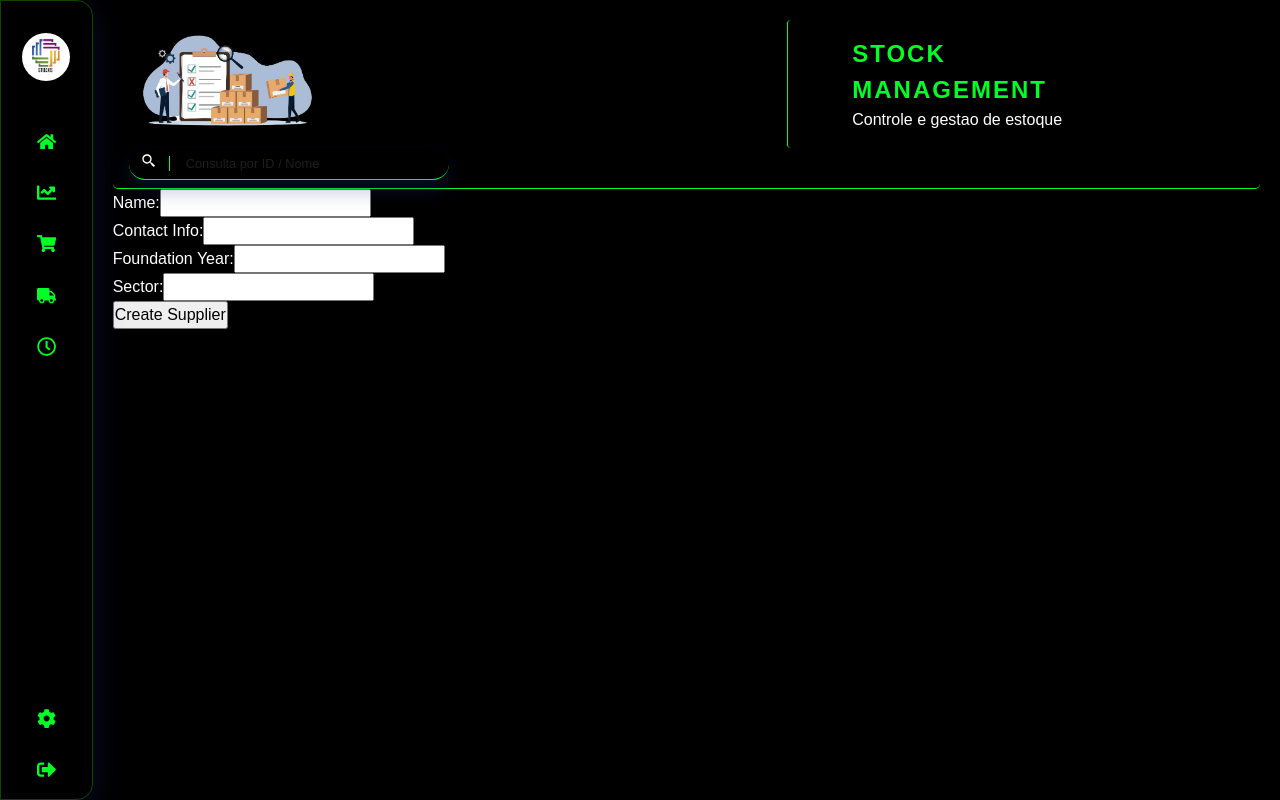
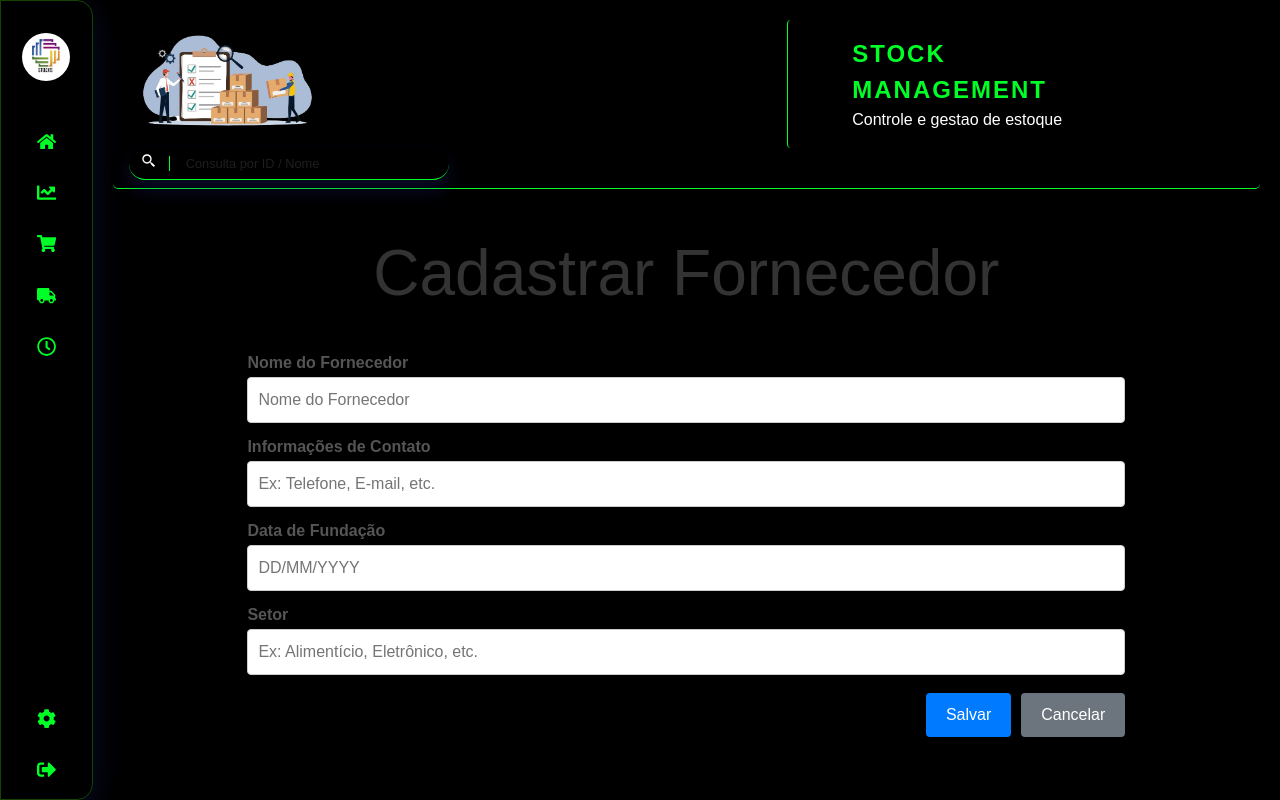
Before and after one commit to cauerg44/stock-management, a React (Vite) app in the folder FrontEnd/EPR-Estoque/: page /suppliers/new in a window 1280 px wide. Built offline with nearby package versions, Linux system fonts and the light colour scheme; a web font is replaced by a local one.

Commit message:
chore: Update category form styling and add header component

```diff
--- a/FrontEnd/EPR-Estoque/package.json
+++ b/FrontEnd/EPR-Estoque/package.json
@@ -10,6 +10,7 @@
     "preview": "vite preview"
   },
   "dependencies": {
+    "@fortawesome/fontawesome-free": "^6.5.2",
     "axios": "^1.7.2",
     "react": "^18.2.0",
     "react-dom": "^18.2.0",
--- a/FrontEnd/EPR-Estoque/src/components/category.jsx
+++ b/FrontEnd/EPR-Estoque/src/components/category.jsx
@@ -1,6 +1,15 @@
-// src/components/CategoryForm.jsx
+// Import Bibliotecas
 import React, { useState } from 'react';
+
+// Import CSS
+import '../style/forms.css';
+import '../style/category.css';
+
+// Import API
 import { createCategory } from '../API/api.jsx';
+
+// Import Componentes
+import Header from './header.jsx';
 
 const Category = () => {
     const [name, setName] = useState('');
@@ -17,17 +26,27 @@ const Category = () => {
     };
 
     return (
+        <>
+            <Header />
+            <div className="form-container">
+                <h2>Cadastrar Categoria</h2>
                 <form onSubmit={handleSubmit}>
-            <div>
-                <label>Category Name:</label>
+                    <div className="form-group">
+                        <label htmlFor="name">Nome da Categoria</label>
                         <input
                             type="text"
+                            id="name"
                             value={name}
                             onChange={(e) => setName(e.target.value)}
                         />
                     </div>
-            <button type="submit">Create Category</button>
+                    <div className="form-actions">
+                        <button type="submit" className="btn-primary">Salvar</button>
+                        <button type="button" className="btn-secondary">Cancelar</button>
+                    </div>
                 </form>
+            </div>
+        </>
     );
 };
 
--- a/FrontEnd/EPR-Estoque/src/components/menu.jsx
+++ b/FrontEnd/EPR-Estoque/src/components/menu.jsx
@@ -43,7 +43,7 @@ const menu = () => {
                 <Icon to="" icon={<FaChartLine />} title="Gráficos" /> {/* page Reports */}
                 <Icon to="/products/new" icon={<FaShoppingCart />} title="Produtos" /> {/* page Products */}
                 <Icon to="/suppliers/new" icon={< FaTruck />} title="Fornecedor" /> {/* page Wallet */}
-                <Icon to="#" icon={<FaRegClock />} title="Histórico" /> {/* page History */}
+                <Icon to="/categories/new" icon={<FaRegClock />} title="Histórico" /> {/* page History */}
             </ul>
             <ul className="lasttMenu">
                 <Icon to="#" icon={<FaCog />} title="Configurações" /> {/* page Settings */}
--- a/FrontEnd/EPR-Estoque/src/pages/product.jsx
+++ b/FrontEnd/EPR-Estoque/src/pages/product.jsx
@@ -1,6 +1,18 @@
+// Import Bibliotecas
 import React, { useState, useEffect } from 'react';
+import { Link } from 'react-router-dom';
+
+// Import API
+import { createProduct, getCategories, getSuppliers } from '../API/api';
+
+// Import CSS
+import '../style/forms.css';
+
+// Import icons, img assets
+import { BsPlusLg } from "react-icons/bs";
+
+// Import Componentes
 import Header from '../components/header';
-import { createProduct, getCategories, getSuppliers } from '../API/api';
 
 const Product = () => {
     const [name, setName] = useState('');
@@ -9,9 +21,22 @@ const Product = () => {
     const [rating, setRating] = useState('');
     const [description, setDescription] = useState('');
     const [supplierId, setSupplierId] = useState('');
-    const [categoryId, setCategoryId] = useState('');
+    const [categoryId, setCategoryId] = useState([]);
     const [categories, setCategories] = useState([]);
     const [suppliers, setSuppliers] = useState([]);
+
+    const handlePriceChange = (e) => {
+        const value = e.target.value;
+        const formattedValue = formatPrice(value);
+        setPrice(formattedValue);
+    };
+
+    const formatPrice = (value) => {
+        const cleanedValue = value.replace(/\D/g, ""); // Remove tudo que não for dígito
+        const options = { style: "currency", currency: "BRL" };
+        const formatted = new Intl.NumberFormat("pt-BR", options).format(cleanedValue / 100);
+        return formatted;
+    };
 
     useEffect(() => {
         const fetchData = async () => {
@@ -31,14 +56,15 @@ const Product = () => {
     const handleSubmit = async (event) => {
         event.preventDefault();
         try {
+            const numericPrice = parseFloat(price.replace(/[^\d,]/g, '').replace(',', '.'));
             await createProduct({
                 name,
-                price: parseFloat(price),
+                price: numericPrice,
                 manufactureDate,
                 rating,
                 description,
                 supplier: { id: supplierId },
-                categories: [{ id: categoryId }],
+                categories: categoryId.map(id => ({ id })),
             });
             alert('Product created successfully');
         } catch (error) {
@@ -48,75 +74,108 @@ const Product = () => {
     };
 
     return (
+        <>
+            <Header />
+            <div className="form-container">
+                <h2>Cadastrar Produto</h2>
                 <form onSubmit={handleSubmit}>
-            <Header />
-            <div>
-                <label>Name:</label>
+                    <div className="form-group">
+                        <label htmlFor="name">Nome do Produto</label>
                         <input
                             type="text"
+                            id="name"
                             value={name}
                             onChange={(e) => setName(e.target.value)}
+                            placeholder='Nome do Produto'
                         />
                     </div>
-            <div>
-                <label>Price:</label>
+                    <div className="form-group">
+                        <label htmlFor="price">Preço</label>
                         <input
-                    type="number"
+                            type="text"
+                            id="price"
                             value={price}
-                    onChange={(e) => setPrice(e.target.value)}
+                            onChange={handlePriceChange}
+                            placeholder="R$ 0,00"
                         />
                     </div>
-            <div>
-                <label>Manufacture Date:</label>
+                    <div className="form-group">
+                        <label htmlFor="manufactureDate">Data de Fabricação</label>
                         <input
                             type="date"
+                            id="manufactureDate"
                             value={manufactureDate}
                             onChange={(e) => setManufactureDate(e.target.value)}
+                            placeholder='Data de Fabricação'
                         />
                     </div>
-            <div>
-                <label>Rating:</label>
+                    <div className="form-group">
+                        <label htmlFor="rating">Classificação</label>
                         <input
                             type="text"
+                            id="rating"
                             value={rating}
                             onChange={(e) => setRating(e.target.value)}
+                            placeholder='Classificação'
                         />
                     </div>
-            <div>
-                <label>Description:</label>
+                    <div className="form-group">
+                        <label htmlFor="description">Descrição</label>
                         <textarea
+                            id="description"
                             value={description}
                             onChange={(e) => setDescription(e.target.value)}
+                            placeholder='Descrição do Produto'
                         />
                     </div>
-            <div>
-                <label>Supplier:</label>
+                    <div className="form-group">
+                        <label htmlFor="supplierId">Fornecedor</label>
                         <select
+                            id="supplierId"
                             value={supplierId}
                             onChange={(e) => setSupplierId(e.target.value)}
                         >
+                            <option value="">Selecione um fornecedor</option>
                             {suppliers.map((supplier) => (
                                 <option key={supplier.id} value={supplier.id}>
-                            {supplier.name}
+                                    {supplier.id} - {supplier.name}
                                 </option>
                             ))}
                         </select>
                     </div>
-            <div>
-                <label>Category:</label>
+
+                    <div className="form-group">
+                        <label htmlFor="categoryId">Categoria</label>
+                        <div className="category-input">
                             <select
+                                id="categoryId"
+                                multiple  // para permitir seleção múltipla
                                 value={categoryId}
-                    onChange={(e) => setCategoryId(e.target.value)}
+                                onChange={(e) => {
+                                    const selectedOptions = Array.from(e.target.selectedOptions, option => option.value);
+                                    setCategoryId(selectedOptions);
+                                }}
                             >
+                                <option value="">Selecione uma categoria</option>
                                 {categories.map((category) => (
                                     <option key={category.id} value={category.id}>
-                            {category.name}
+                                        {category.id} - {category.name}
                                     </option>
                                 ))}
                             </select>
+                            <Link to="/categories" className="add-category-link">
+                                <BsPlusLg className="add-category-icon" /> Categoria
+                            </Link>
                         </div>
-            <button type="submit">Create Product</button>
+                    </div>
+
+                    <div className="form-actions">
+                        <button type="submit" className="btn-primary">Salvar</button>
+                        <button type="button" className="btn-secondary">Cancelar</button>
+                    </div>
                 </form>
+            </div>
+        </>
     );
 };
 
--- a/FrontEnd/EPR-Estoque/src/pages/suppplier.jsx
+++ b/FrontEnd/EPR-Estoque/src/pages/suppplier.jsx
@@ -1,5 +1,13 @@
+// Import Bibliotecas
 import React, { useState } from 'react';
+
+// Import API
 import { createSupplier } from '../API/api';
+
+// Import CSS
+import '../style/forms.css';
+
+// Import Componentes
 import Headers from '../components/header.jsx';
 
 const Supplier = () => {
@@ -10,8 +18,9 @@ const Supplier = () => {
 
     const handleSubmit = async (event) => {
         event.preventDefault();
+        const formattedDate = manufactureDate.split('-').reverse().join('/'); // Formato YYYY-MM-DD para DD/MM/YYYY
         try {
-            await createSupplier({ name, contactInfo, foundationYear, sector });
+            await createSupplier({ name, manufactureDate: formattedDate, contactInfo, foundationYear, sector });
             alert('Supplier created successfully');
         } catch (error) {
             console.error('Error creating supplier:', error);
@@ -19,43 +28,71 @@ const Supplier = () => {
         }
     };
 
+    const handleDateChange = (e) => {
+        // Validação básica para manter o formato DD/MM/YYYY
+        const inputDate = e.target.value;
+        // Verifica se a data está no formato DD/MM/YYYY usando uma expressão regular
+        if (/^\d{2}\/\d{2}\/\d{4}$/.test(inputDate)) {
+            setFoundationYear(inputDate); // Se estiver no formato válido, atualiza o estado
+        } else {
+            // Caso contrário, não atualiza o estado (ou poderia exibir uma mensagem de erro)
+            console.log('Data inválida. Use o formato DD/MM/YYYY.');
+        }
+    };
+
     return (
+        <div>
+            <Headers />
+            <div className="form-container">
+                <h2>Cadastrar Fornecedor</h2>
                 <form onSubmit={handleSubmit}>
-            <Headers />
-            <div>
-                <label>Name:</label>
+                    <div className="form-group">
+                        <label htmlFor="name">Nome do Fornecedor</label>
                         <input
                             type="text"
+                            id="name"
                             value={name}
                             onChange={(e) => setName(e.target.value)}
+                            placeholder='Nome do Fornecedor'
                         />
                     </div>
-            <div>
-                <label>Contact Info:</label>
+                    <div className="form-group">
+                        <label htmlFor="contactInfo">Informações de Contato</label>
                         <input
                             type="text"
+                            id="contactInfo"
                             value={contactInfo}
                             onChange={(e) => setContactInfo(e.target.value)}
+                            placeholder='Ex: Telefone, E-mail, etc.'
                         />
                     </div>
-            <div>
-                <label>Foundation Year:</label>
+                    <div className="form-group">
+                        <label htmlFor="foundationYear">Data de Fundação</label>
                         <input
-                    type="number"
+                            type="text"
+                            id="foundationYear"
                             value={foundationYear}
                             onChange={(e) => setFoundationYear(e.target.value)}
+                            placeholder="DD/MM/YYYY"
                         />
                     </div>
-            <div>
-                <label>Sector:</label>
+                    <div className="form-group">
+                        <label htmlFor="sector">Setor</label>
                         <input
                             type="text"
+                            id="sector"
                             value={sector}
                             onChange={(e) => setSector(e.target.value)}
+                            placeholder='Ex: Alimentício, Eletrônico, etc.'
                         />
                     </div>
-            <button type="submit">Create Supplier</button>
+                    <div className="form-actions">
+                        <button type="submit" className="btn-primary">Salvar</button>
+                        <button type="button" className="btn-secondary">Cancelar</button>
+                    </div>
                 </form>
+            </div>
+        </div>
     );
 };
 
--- /dev/null
+++ b/FrontEnd/EPR-Estoque/src/style/category.css
@@ -0,0 +1,36 @@
+.category-input {
+    display: flex;
+    width: 100%;
+}
+
+.category-input select {
+    width: 100%;
+}
+
+.add-category-link {
+    display: flex;
+    align-items: center;
+    justify-content: center;
+    gap: 20px;
+    width: 200px;
+    height: 40px;
+    border-radius: 5px;
+    margin-left: 10px;
+    color: #fff;
+    text-decoration: none;
+    background: blue;
+    letter-spacing: 2px;
+    cursor: pointer;
+}
+
+.add-category-link:hover {
+    background: #00ff26;
+    color: black;
+    border: solid 1px #fff;
+
+}
+
+.add-category-icon {
+    font-size: 1.5rem;
+
+}
--- /dev/null
+++ b/FrontEnd/EPR-Estoque/src/style/forms.css
@@ -0,0 +1,71 @@
+/* Estilos gerais para os formulários */
+.form-container {
+    display: flex;
+    flex-direction: column;
+    gap: 20px;
+    max-width: 80%;
+    margin: 1rem auto;
+    padding: 20px;
+    border-radius: 8px;
+}
+
+.form-container h2 {
+    text-align: center;
+    color: #333;
+    font-size: 4rem;
+}
+
+.form-group {
+    display: flex;
+    flex-direction: column;
+
+}
+
+.form-group label {
+    font-weight: bold;
+    color: #555;
+    margin-top: 10px;
+}
+
+.form-group input,
+.form-group select,
+.form-group textarea {
+    padding: 10px;
+    border: 1px solid #ccc;
+    border-radius: 4px;
+    font-size: 16px;
+    margin: 2px 0;
+}
+
+.form-group textarea {
+    resize: vertical;
+}
+
+.form-actions {
+    display: flex;
+    justify-content: flex-end;
+    gap: 10px;
+}
+
+.form-actions button {
+    padding: 10px 20px;
+    border: none;
+    border-radius: 4px;
+    cursor: pointer;
+    margin-top: 1rem;
+}
+
+.form-actions .btn-primary {
+    background-color: #007bff;
+    color: white;
+}
+
+.form-actions .btn-secondary {
+    background-color: #6c757d;
+    color: white;
+}
+
+.form-actions .btn-primary:hover,
+.form-actions .btn-secondary:hover {
+    opacity: 0.9;
+}
```
Also changed, not shown: FrontEnd/EPR-Estoque/src/style/global.css (line endings or trailing spaces), 1 other file (tests, documents, lock files or other folders). Lines whose indentation alone changed are shown as unchanged.
